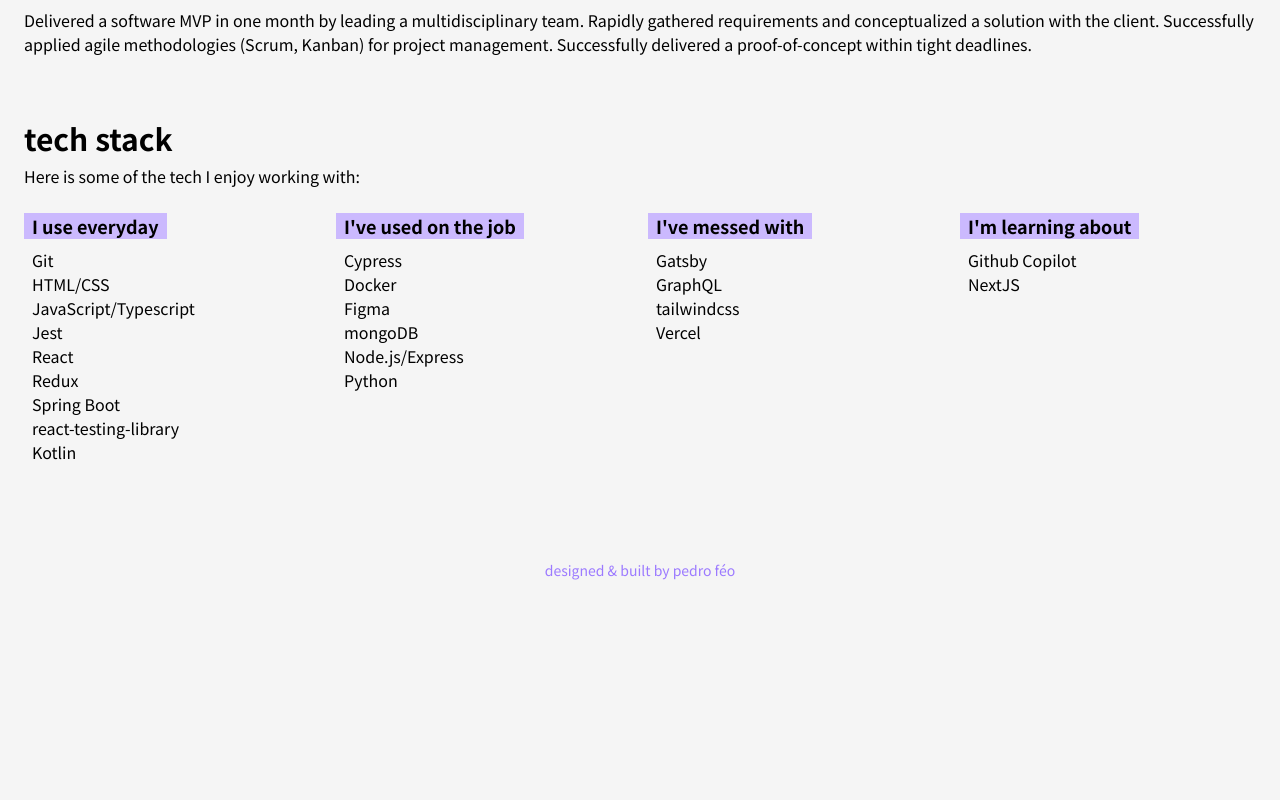
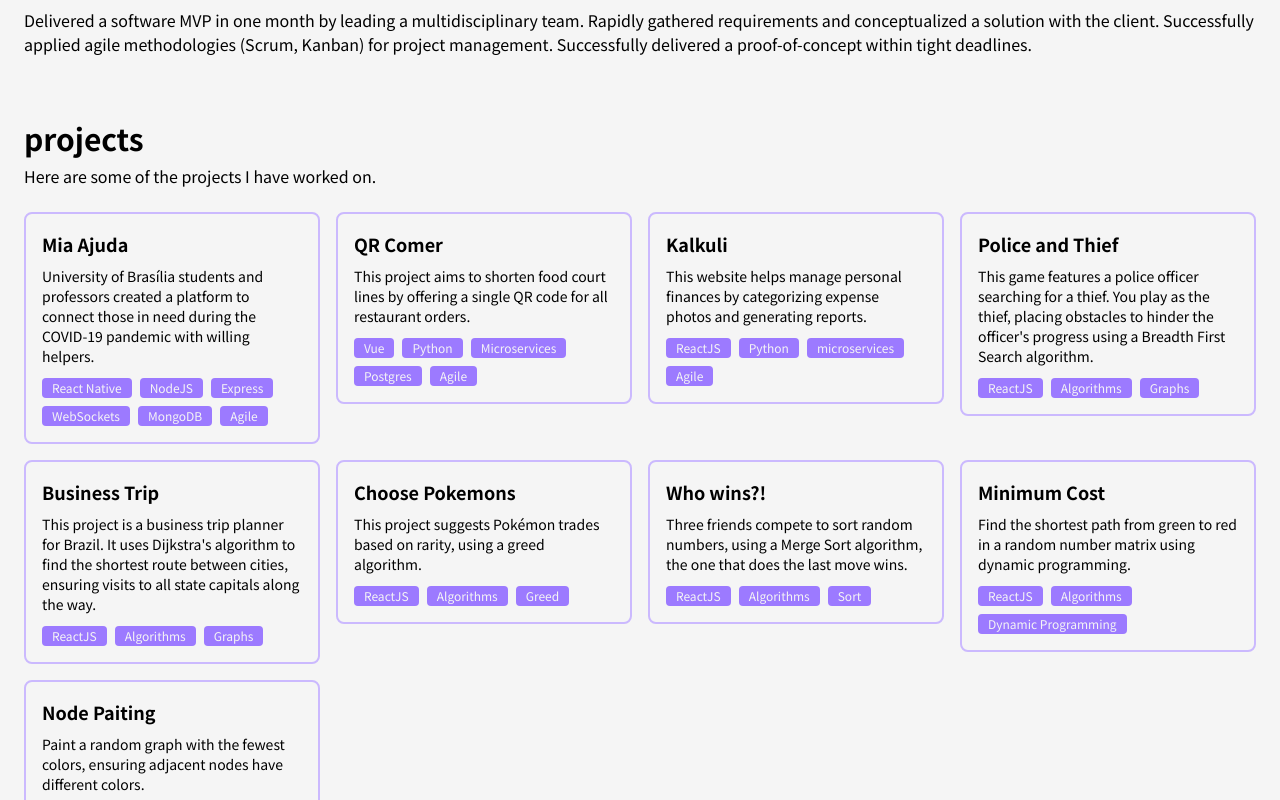
Before and after one commit to Phe0/cv, a Next.js app: page / in a window 1280 px wide. Shown: the part 1420-2220 px from the top of the page. Before the commit the page ends 2032 px from the top, so only its background shows below. Built offline with nearby package versions, Linux system fonts and the light colour scheme.

Commit message:
add projects data and section

```diff
--- /dev/null
+++ b/app/components/projects-section.tsx
@@ -0,0 +1,53 @@
+import Link from "next/link";
+import { Section } from "@/components/section";
+import projectsJson from "@/data/projects.json";
+
+interface ProjectItemProps {
+  name: string;
+  description: string;
+  tags: string[];
+  link: string;
+}
+
+function ProjectItem({ name, description, tags, link }: ProjectItemProps) {
+  return (
+    <Link
+      href={link}
+      target="_blank"
+      className="block border-2 border-violet-light rounded-lg hover:shadow-lg hover:-translate-y-2 transition-all duration-200 p-4"
+    >
+      <h3 className="font-bold text-lg mb-2">{name}</h3>
+      <p className="text-sm mb-3">{description}</p>
+      <div className="flex flex-wrap gap-2">
+        {tags.map((tag, index) => (
+          <span
+            key={index}
+            className="bg-violet-dark text-white text-xs px-2.5 py-0.5 rounded"
+          >
+            {tag}
+          </span>
+        ))}
+      </div>
+    </Link>
+  );
+}
+
+export function ProjectsSection() {
+  return (
+    <Section.Root id="projects">
+      <Section.Title>projects</Section.Title>
+      <Section.Description>
+        Here are some of the projects I have worked on.
+      </Section.Description>
+      <Section.Content>
+        <ul className="grid grid-cols-1 sm:grid-cols-2 md:grid-cols-3 lg:grid-cols-4 gap-4">
+          {projectsJson.map((project) => (
+            <li key={project.name}>
+              <ProjectItem {...project} />
+            </li>
+          ))}
+        </ul>
+      </Section.Content>
+    </Section.Root>
+  );
+}
--- a/app/page.tsx
+++ b/app/page.tsx
@@ -3,6 +3,7 @@
 import { Footer } from "@/components/footer";
 import { TechSection } from "./components/tech-section";
 import { ExperienceSection } from "./components/experience-section";
+import { ProjectsSection } from "./components/projects-section";
 
 export default function Home() {
   return (
@@ -11,6 +12,7 @@
       <main className="max-w-7xl mx-auto px-6">
         <MainSection />
         <ExperienceSection />
+        <ProjectsSection />
         <TechSection />
       </main>
       <Footer />
--- a/components/navbar/index.tsx
+++ b/components/navbar/index.tsx
@@ -12,12 +12,12 @@
     href: "/#experience",
   },
   {
+    title: "projects",
+    href: "/#projects",
+  },
+  {
     title: "tech",
     href: "/#tech",
-  },
-  {
-    title: "projects",
-    href: "/#projects",
   },
   {
     title: "contact",
--- /dev/null
+++ b/data/projects.json
@@ -0,0 +1,63 @@
+[
+  {
+    "name": "Mia Ajuda",
+    "description": "University of Brasília students and professors created a platform to connect those in need during the COVID-19 pandemic with willing helpers.",
+    "tags": [
+      "React Native",
+      "NodeJS",
+      "Express",
+      "WebSockets",
+      "MongoDB",
+      "Agile"
+    ],
+    "link": "https://github.com/mia-ajuda"
+  },
+  {
+    "name": "QR Comer",
+    "description": "This project aims to shorten food court lines by offering a single QR code for all restaurant orders.",
+    "tags": ["Vue", "Python", "Microservices", "Postgres", "Agile"],
+    "link": "https://github.com/fga-desenho-2019-2"
+  },
+  {
+    "name": "Kalkuli",
+    "description": "This website helps manage personal finances by categorizing expense photos and generating reports.",
+    "tags": ["ReactJS", "Python", "microservices", "Agile"],
+    "link": "https://github.com/Kalkuli"
+  },
+  {
+    "name": "Police and Thief",
+    "description": "This game features a police officer searching for a thief. You play as the thief, placing obstacles to hinder the officer's progress using a Breadth First Search algorithm.",
+    "tags": ["ReactJS", "Algorithms", "Graphs"],
+    "link": "https://policia-ladrao.netlify.app/"
+  },
+  {
+    "name": "Business Trip",
+    "description": "This project is a business trip planner for Brazil. It uses Dijkstra's algorithm to find the shortest route between cities, ensuring visits to all state capitals along the way.",
+    "tags": ["ReactJS", "Algorithms", "Graphs"],
+    "link": "https://viagemanegocios.netlify.app/"
+  },
+  {
+    "name": "Choose Pokemons",
+    "description": "This project suggests Pokémon trades based on rarity, using a greed algorithm.",
+    "tags": ["ReactJS", "Algorithms", "Greed"],
+    "link": "https://choose-pokemon.netlify.app/"
+  },
+  {
+    "name": "Who wins?!",
+    "description": "Three friends compete to sort random numbers, using a Merge Sort algorithm, the one that does the last move wins.",
+    "tags": ["ReactJS", "Algorithms", "Sort"],
+    "link": "https://quem-ganha.netlify.app/"
+  },
+  {
+    "name": "Minimum Cost",
+    "description": "Find the shortest path from green to red in a random number matrix using dynamic programming.",
+    "tags": ["ReactJS", "Algorithms", "Dynamic Programming"],
+    "link": "https://minimun-cost.netlify.app/"
+  },
+  {
+    "name": "Node Paiting",
+    "description": "Paint a random graph with the fewest colors, ensuring adjacent nodes have different colors.",
+    "tags": ["ReactJS", "Algorithms", "Greed"],
+    "link": "https://node-painting.netlify.app/"
+  }
+]
```
